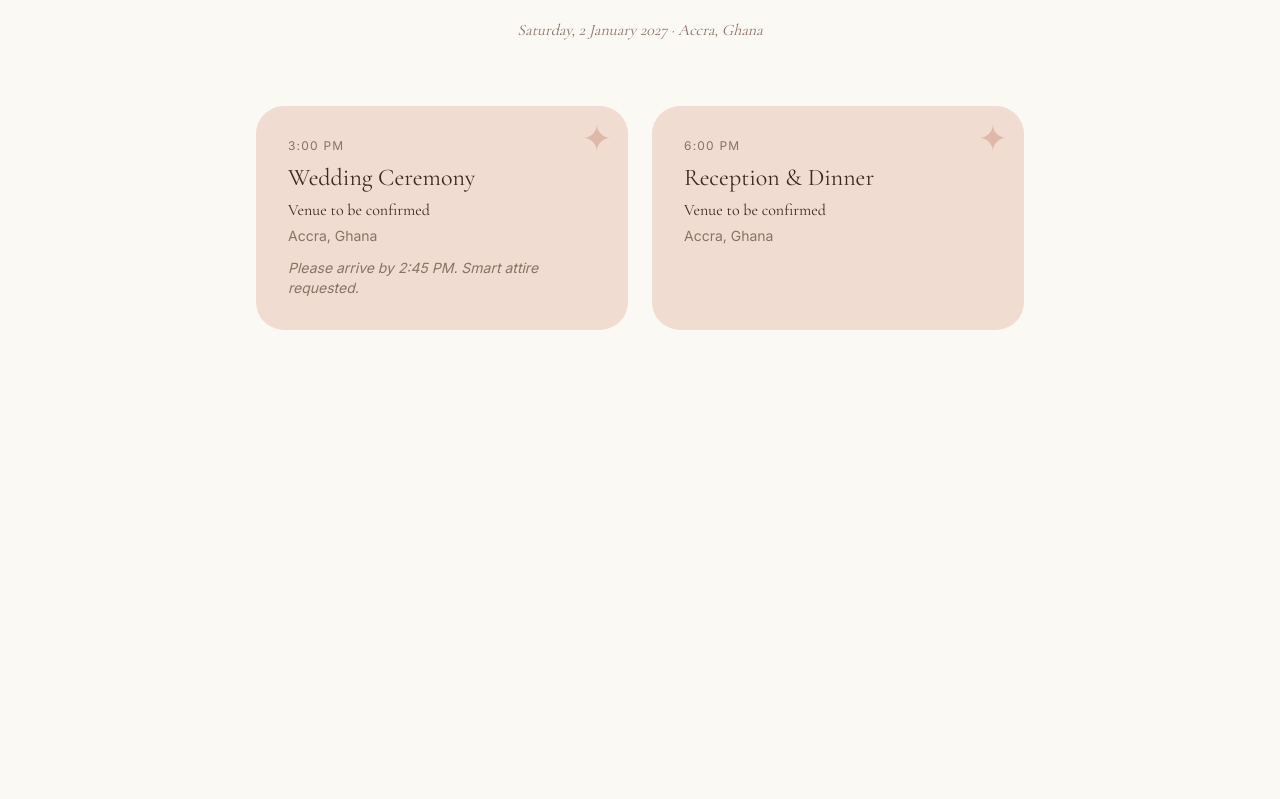
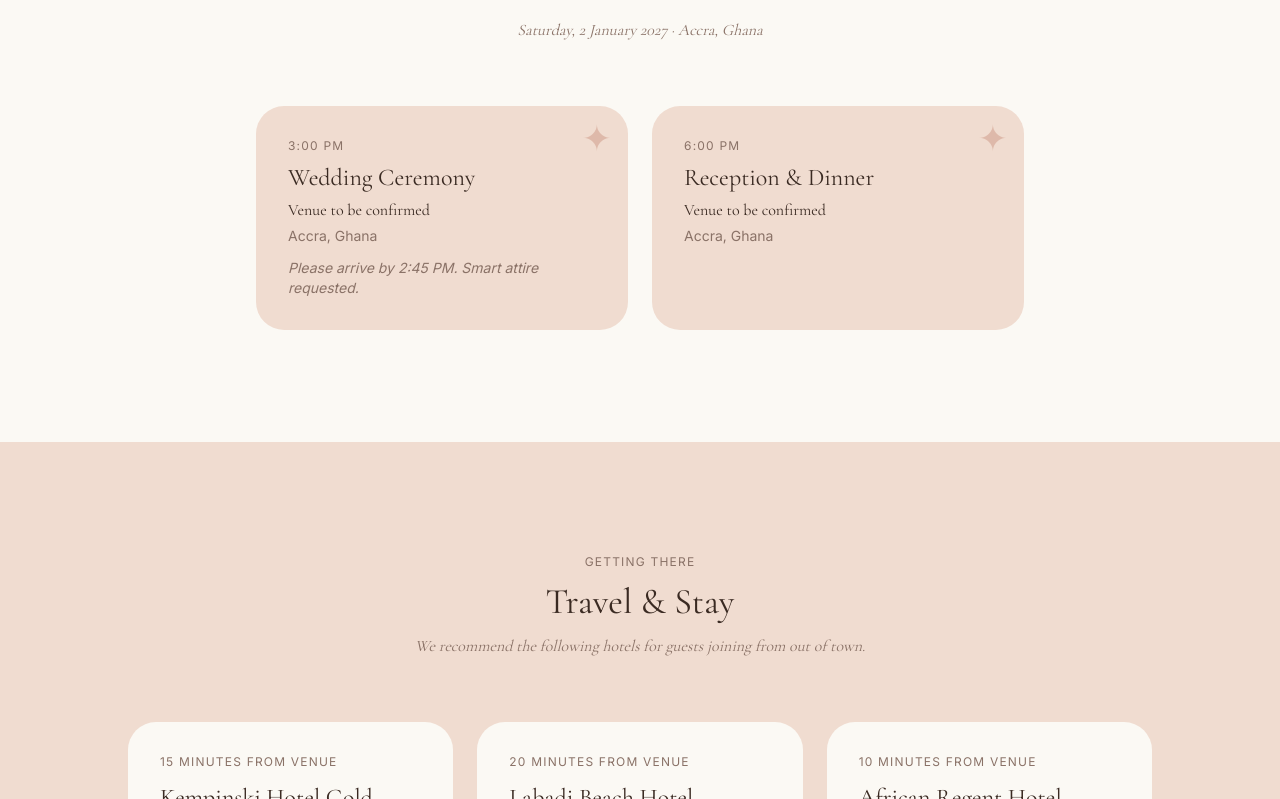
Before and after one commit to niiodartey-tt/niinaa27, a Next.js app: page / in a window 1280 px wide. Shown: the part 2001-2800 px from the top of the page. Before the commit the page ends 2443 px from the top, so only its background shows below. Built offline with nearby package versions, Linux system fonts and the light colour scheme.

Commit message:
feat: add TravelStaySection with scroll-revealed hotel cards

```diff
--- a/app/page.tsx
+++ b/app/page.tsx
@@ -1,10 +1,12 @@
 import { HeroSection } from "@/components/sections/HeroSection"
 import { OurStorySection } from "@/components/sections/OurStorySection"
 import { EventDetailsSection } from "@/components/sections/EventDetailsSection"
+import { TravelStaySection } from "@/components/sections/TravelStaySection"
 import {
   placeholderCoupleInfo,
   placeholderMilestones,
   placeholderItinerary,
+  placeholderHotels,
 } from "@/lib/placeholder-data"
 
 export default function HomePage() {
@@ -13,6 +15,7 @@ export default function HomePage() {
       <HeroSection couple={placeholderCoupleInfo} />
       <OurStorySection milestones={placeholderMilestones} />
       <EventDetailsSection items={placeholderItinerary} />
+      <TravelStaySection hotels={placeholderHotels} />
     </main>
   )
 }
--- /dev/null
+++ b/components/sections/HotelCard.tsx
@@ -0,0 +1,51 @@
+"use client"
+
+import { ExternalLink } from "lucide-react"
+import { useInView } from "@/hooks/useInView"
+import { cn } from "@/lib/utils"
+import type { Hotel } from "@/types/sanity"
+
+interface HotelCardProps {
+  hotel: Hotel
+  delay?: number
+}
+
+export function HotelCard({ hotel, delay = 0 }: HotelCardProps) {
+  const { ref, isInView } = useInView()
+
+  return (
+    <div
+      ref={ref}
+      style={{ animationDelay: `${delay}ms` }}
+      className={cn(
+        "flex flex-col rounded-card bg-ivory p-6 md:p-8",
+        isInView ? "animate-fade-up opacity-0" : "opacity-0"
+      )}
+    >
+      <p className="font-sans text-xs text-taupe tracking-widest uppercase mb-3">
+        {hotel.distance}
+      </p>
+      <h3 className="font-serif text-xl md:text-2xl text-ink mb-2">
+        {hotel.name}
+      </h3>
+      <p className="font-serif text-base text-ink">
+        {hotel.rate}
+      </p>
+      {hotel.notes !== undefined && (
+        <p className="font-sans text-sm text-taupe italic mt-3">
+          {hotel.notes}
+        </p>
+      )}
+      <a
+        href={hotel.bookingUrl}
+        target="_blank"
+        rel="noopener noreferrer"
+        aria-label={`Book ${hotel.name}`}
+        className="mt-auto inline-flex items-center gap-1.5 pt-6 min-h-[44px] font-sans text-sm text-rose hover:text-rose-dark transition-colors duration-200"
+      >
+        Book now
+        <ExternalLink size={14} aria-hidden="true" />
+      </a>
+    </div>
+  )
+}
--- /dev/null
+++ b/components/sections/TravelStaySection.tsx
@@ -0,0 +1,37 @@
+import { SectionWrapper } from "@/components/layout/SectionWrapper"
+import { HotelCard } from "@/components/sections/HotelCard"
+import type { Hotel } from "@/types/sanity"
+
+interface TravelStaySectionProps {
+  hotels: Hotel[]
+}
+
+export function TravelStaySection({ hotels }: TravelStaySectionProps) {
+  return (
+    <SectionWrapper id="travel-stay" className="bg-blush">
+      <div className="max-w-5xl mx-auto">
+        <div className="text-center mb-12 md:mb-16">
+          <p className="font-sans text-xs text-taupe tracking-widest uppercase mb-3">
+            Getting there
+          </p>
+          <h2 className="font-serif text-3xl md:text-4xl text-ink">
+            Travel & Stay
+          </h2>
+          <p className="font-serif text-base text-taupe italic mt-3">
+            We recommend the following hotels for guests joining from out of town.
+          </p>
+        </div>
+
+        <div className="grid grid-cols-1 md:grid-cols-2 lg:grid-cols-3 gap-6">
+          {hotels.map((hotel, index) => (
+            <HotelCard
+              key={hotel._id}
+              hotel={hotel}
+              delay={index * 150}
+            />
+          ))}
+        </div>
+      </div>
+    </SectionWrapper>
+  )
+}
```
Also changed, not shown: .claude/standards/04-animation.md.
